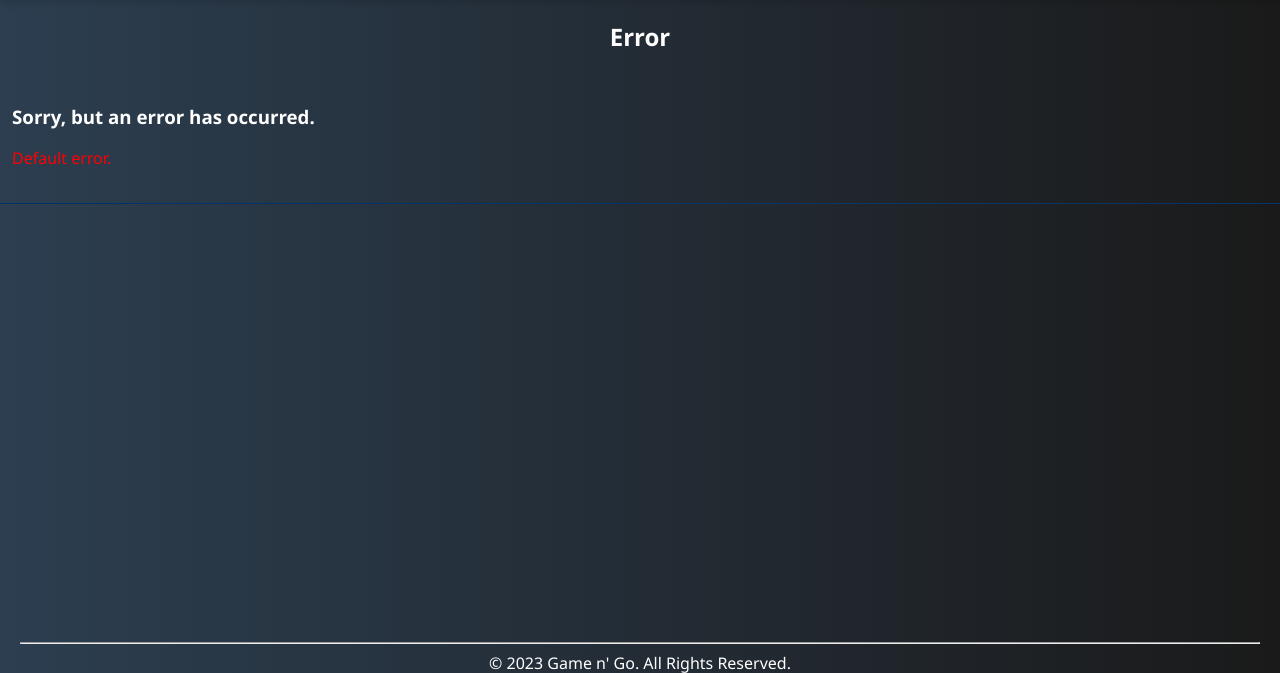
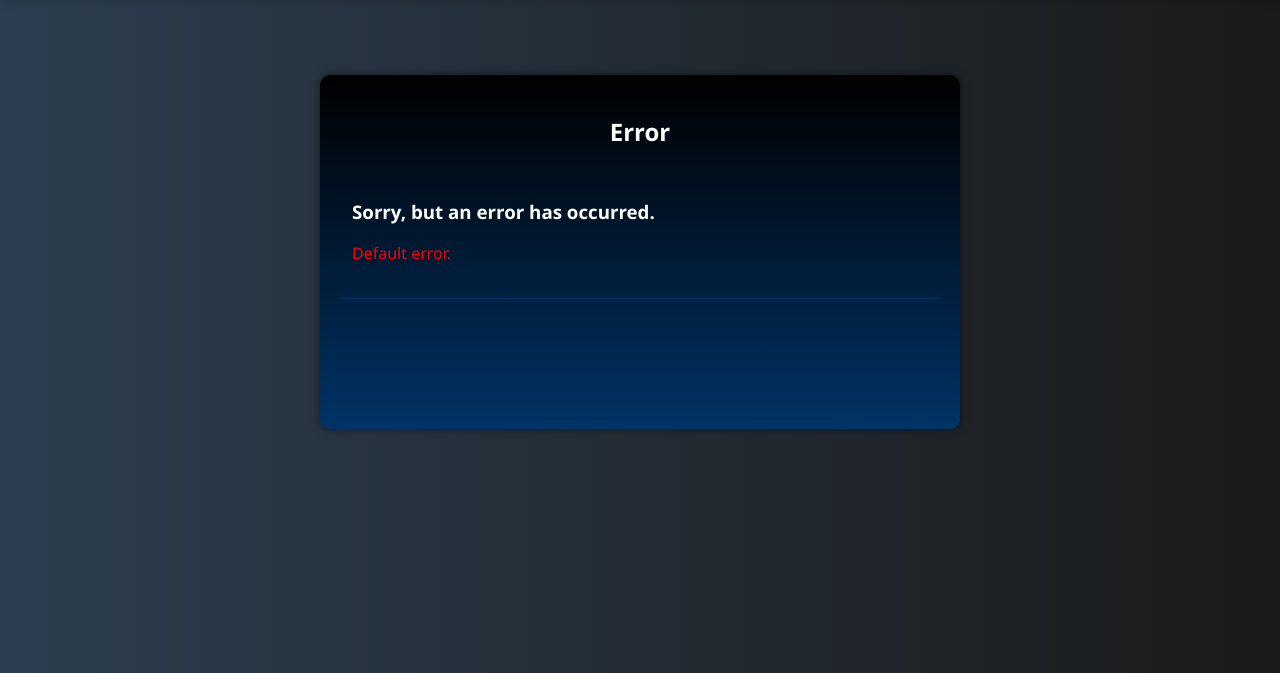
Before and after one commit to jvspeed74/Dynamic-Web-Application_with_Database-Integration, a PHP site: page /error.php in a window 1280 px wide. Shown: the part 120-793 px from the top of the page. Run offline with PHP 8.4, Linux system fonts and the light colour scheme; the visitor is signed in with stand-in values (Sample User, id 1).

Commit message:
Fixed styling issues

```diff
--- a/I210ProjectGitHub/error.php
+++ b/I210ProjectGitHub/error.php
@@ -11,14 +11,17 @@
 $pageTitle = "Error";
 include("header.php");
 
-// Declare default statement if getValidation fails
-$error='Default error.';
+// Declare default statement
+$error = 'Default error.';
 
-// Validate string without function (using raiseError allows for infinite loop)
+// Validate string
 if (filter_has_var(INPUT_GET, "m")) {
     $error = filter_input(INPUT_GET, 'm', FILTER_SANITIZE_STRING);
 }
 ?>
+
+    <section>
+        <div class="container">
             <h2>Error</h2>
 
             <table style="width: 100%; border: none">
@@ -33,5 +36,6 @@
                 </tr>
             </table>
             <br><br><br><br><br>
+    </section>
 <?php
 require_once 'footer.php';
--- a/I210ProjectGitHub/includes/functions.inc.php
+++ b/I210ProjectGitHub/includes/functions.inc.php
@@ -98,7 +98,10 @@
         exit();
     }
     if ($login_status == 2) {
+        echo "<div class='form-container'>";
         echo "Username or password invalid. Please try again.";
+        echo "</div>";
+        $_SESSION["login_status"] = '';
     }
     if ($login_status == 3) {
         echo "<div class='form-container'>";
```
Lines whose indentation alone changed are shown as unchanged.
